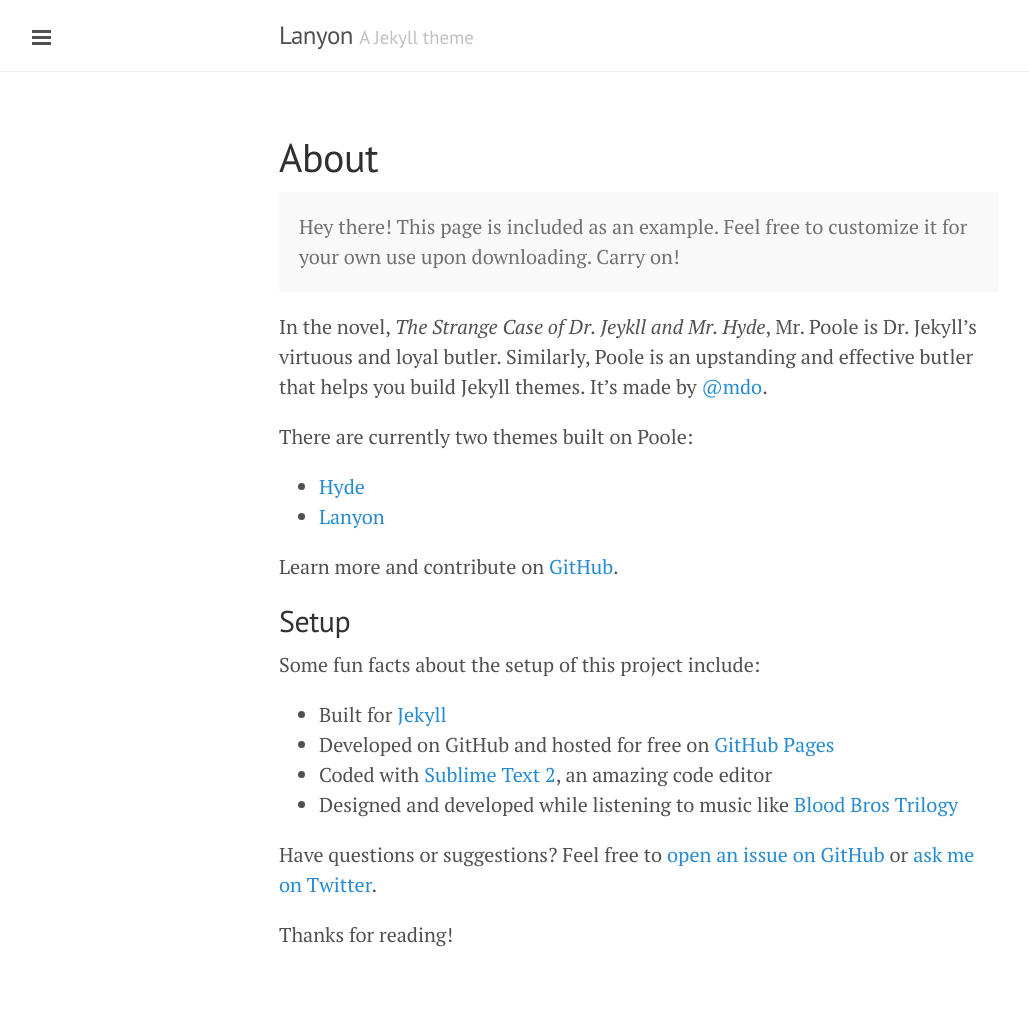
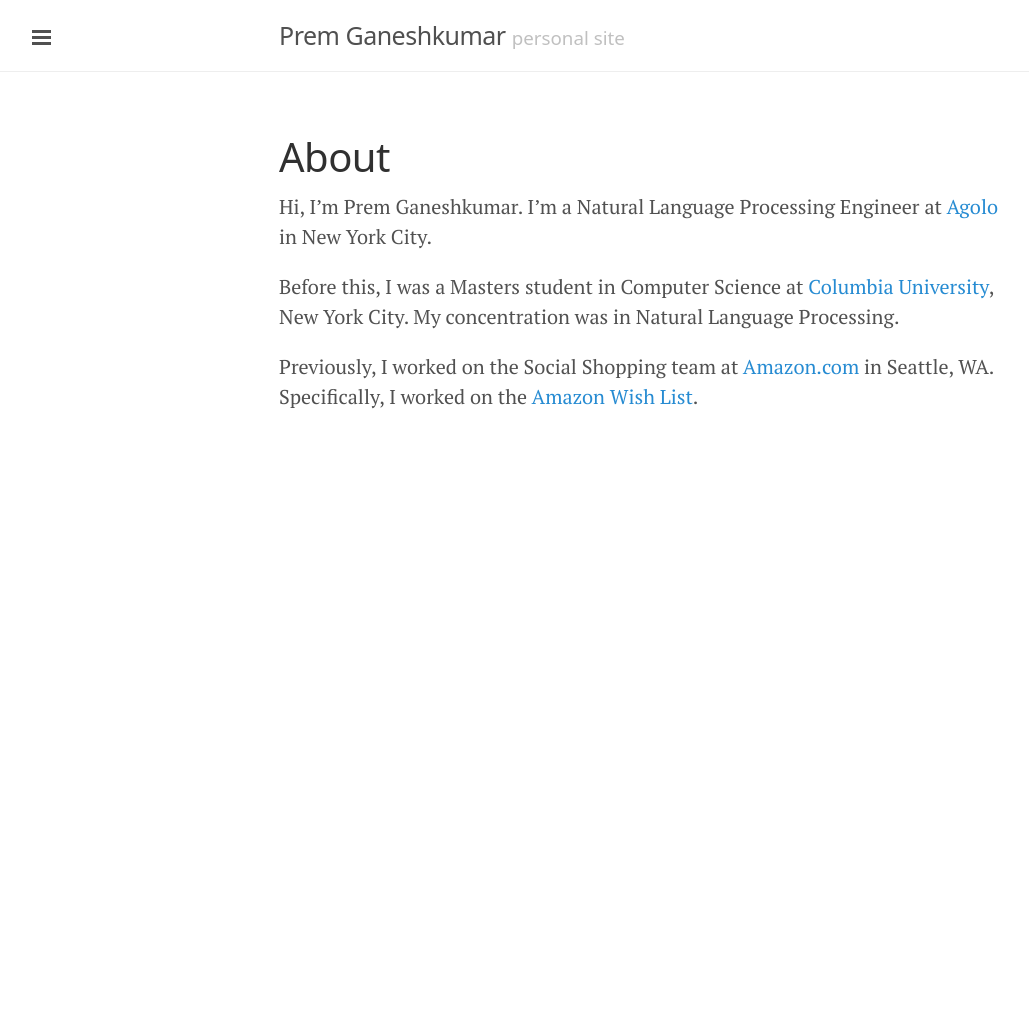
Before and after one commit to premgane/premgane.github.io, a Jekyll site: the page built from about.md, in a window 1280 px wide. Shown: the whole page, without its empty margins (1-1030 px from the left). Built offline with Jekyll 4.4.1, drawn with Linux system fonts in a browser that asks for light colours; Markdown is read by kramdown in place of the engine named in the settings; after the commit the page ends 900 px from its top, so only the background shows below that.

Commit message:
Pretty much all the metadata is set up

```diff
--- a/_config.yml
+++ b/_config.yml
@@ -1,24 +1,18 @@
 # Dependencies
 markdown:         redcarpet
-highlighter:      true
+highlighter:      pygments
 
 # Permalinks
 permalink:        pretty
 
 # Setup
-title:            Lanyon
-tagline:          'A Jekyll theme'
-description:      'A reserved <a href="http://jekyllrb.com" target="_blank">Jekyll</a> theme that places the utmost gravity on content with a hidden drawer. Made by <a href="https://twitter.com/mdo" target="_blank">@mdo</a>.'
+title:            Prem Ganeshkumar
+tagline:          'personal site'
+description:      'The personal site of Prem Ganeshkumar, NLP engineer at <a href="http://agolo.com" target="_blank">Agolo</a>.'
 url:              http://lanyon.getpoole.com
 
 author:
-  name:           'Mark Otto'
-  url:            https://twitter.com/mdo
+  name:           'Prem Ganeshkumar'
+  url:            https://twitter.com/premgane
 
 paginate:         5
-
-# Custom vars
-version:          2.0.0
-
-github:
-  repo:           https://github.com/poole/lanyon
--- a/_includes/head.html
+++ b/_includes/head.html
@@ -20,7 +20,6 @@
   <link rel="stylesheet" href="http://fonts.googleapis.com/css?family=PT+Serif:400,400italic,700|PT+Sans:400">
 
   <!-- Icons -->
-  <link rel="apple-touch-icon-precomposed" sizes="144x144" href="/public/apple-touch-icon-144-precomposed.png">
   <link rel="shortcut icon" href="/public/favicon.ico">
 
   <!-- RSS -->
--- a/_includes/sidebar.html
+++ b/_includes/sidebar.html
@@ -25,9 +25,11 @@
       {% endif %}
     {% endfor %}
 
-    <a class="sidebar-nav-item" href="{{ site.github.repo }}/archive/v{{ site.version }}.zip">Download</a>
-    <a class="sidebar-nav-item" href="{{ site.github.repo }}">GitHub project</a>
-    <span class="sidebar-nav-item">Currently v{{ site.version }}</span>
+    <a class="sidebar-nav-item" target="_blank" href="http://twitter.com/premgane">Twitter</a>
+    <a class="sidebar-nav-item" target="_blank" href="https://github.com/premgane">GitHub</a>
+    <a class="sidebar-nav-item" target="_blank" href="http://linkedin.com/pub/prem-ganeshkumar/18/a23/6a3/">LinkedIn</a>
+    <a class="sidebar-nav-item" target="_blank" href="https://instagram.com/premtagram/">Instagram</a>
+    <a class="sidebar-nav-item" target="_blank" href="http://premgane.wordpress.com">My old blog</a>
   </nav>
 
   <div class="sidebar-item">
--- a/_layouts/default.html
+++ b/_layouts/default.html
@@ -3,7 +3,7 @@
 
   {% include head.html %}
 
-  <body>
+  <body  class="">
 
     {% include sidebar.html %}
 
--- a/about.md
+++ b/about.md
@@ -3,28 +3,8 @@
 title: About
 ---
 
-<p class="message">
-  Hey there! This page is included as an example. Feel free to customize it for your own use upon downloading. Carry on!
-</p>
+Hi, I'm Prem Ganeshkumar. I'm a Natural Language Processing Engineer at [Agolo](http://agolo.com/) in New York City.
 
-In the novel, *The Strange Case of Dr. Jeykll and Mr. Hyde*, Mr. Poole is Dr. Jekyll's virtuous and loyal butler. Similarly, Poole is an upstanding and effective butler that helps you build Jekyll themes. It's made by [@mdo](https://twitter.com/mdo).
+Before this, I was a Masters student in Computer Science at [Columbia University](http://www.columbia.edu/), New York City. My concentration was in Natural Language Processing.
 
-There are currently two themes built on Poole:
-
-* [Hyde](http://hyde.getpoole.com)
-* [Lanyon](http://lanyon.getpoole.com)
-
-Learn more and contribute on [GitHub](https://github.com/poole).
-
-## Setup
-
-Some fun facts about the setup of this project include:
-
-* Built for [Jekyll](http://jekyllrb.com)
-* Developed on GitHub and hosted for free on [GitHub Pages](https://pages.github.com)
-* Coded with [Sublime Text 2](http://sublimetext.org), an amazing code editor
-* Designed and developed while listening to music like [Blood Bros Trilogy](https://soundcloud.com/maddecent/sets/blood-bros-series)
-
-Have questions or suggestions? Feel free to [open an issue on GitHub](https://github.com/poole/issues/new) or [ask me on Twitter](https://twitter.com/mdo).
-
-Thanks for reading!
+Previously, I worked on the Social Shopping team at [Amazon.com](http://www.amazon.com/) in Seattle, WA. Specifically, I worked on the [Amazon Wish List](http://amazon.com/wishlist).
--- a/public/css/lanyon.css
+++ b/public/css/lanyon.css
@@ -45,7 +45,7 @@
 }
 
 h1, h2, h3, h4, h5, h6 {
-  font-family: "PT Sans", Helvetica, Arial, sans-serif;
+  font-family: "Noto Sans", Helvetica, Arial, sans-serif;
   font-weight: 400;
   color: #313131;
   letter-spacing: -.025rem;
@@ -148,7 +148,7 @@
   width: 14rem;
   visibility: hidden;
   overflow-y: auto;
-  font-family: "PT Sans", Helvetica, Arial, sans-serif;
+  font-family: "Noto Sans", Helvetica, Arial, sans-serif;
   font-size: .875rem; /* 15px */
   color: rgba(255,255,255,.6);
   background-color: #202020;
@@ -365,7 +365,7 @@
   overflow: hidden; /* clearfix */
   margin-left: -1rem;
   margin-right: -1rem;
-  font-family: "PT Sans", Helvetica, Arial, sans-serif;
+  font-family: "Noto Sans", Helvetica, Arial, sans-serif;
   color: #ccc;
   text-align: center;
 }
```
Also changed, not shown: params.json (+1 -1 lines).
